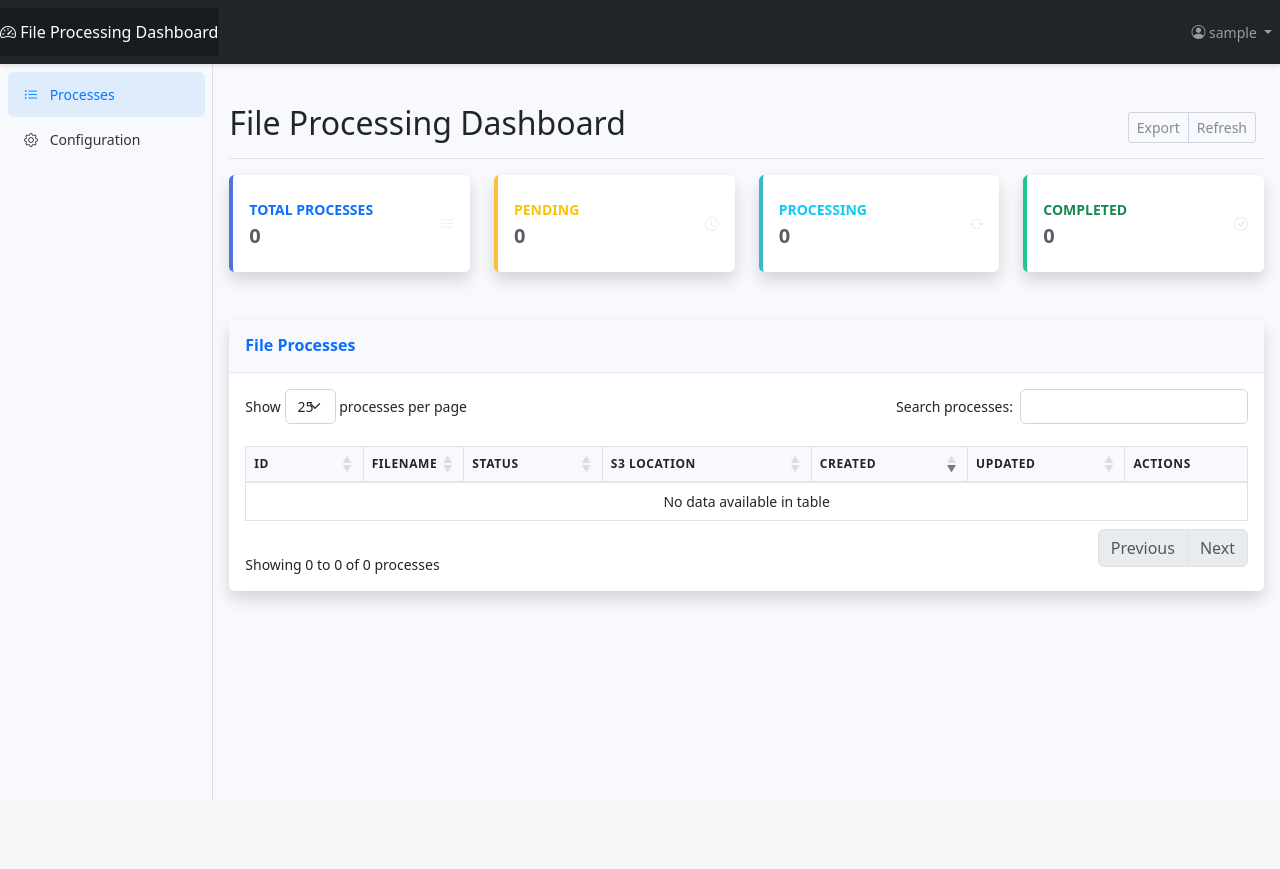
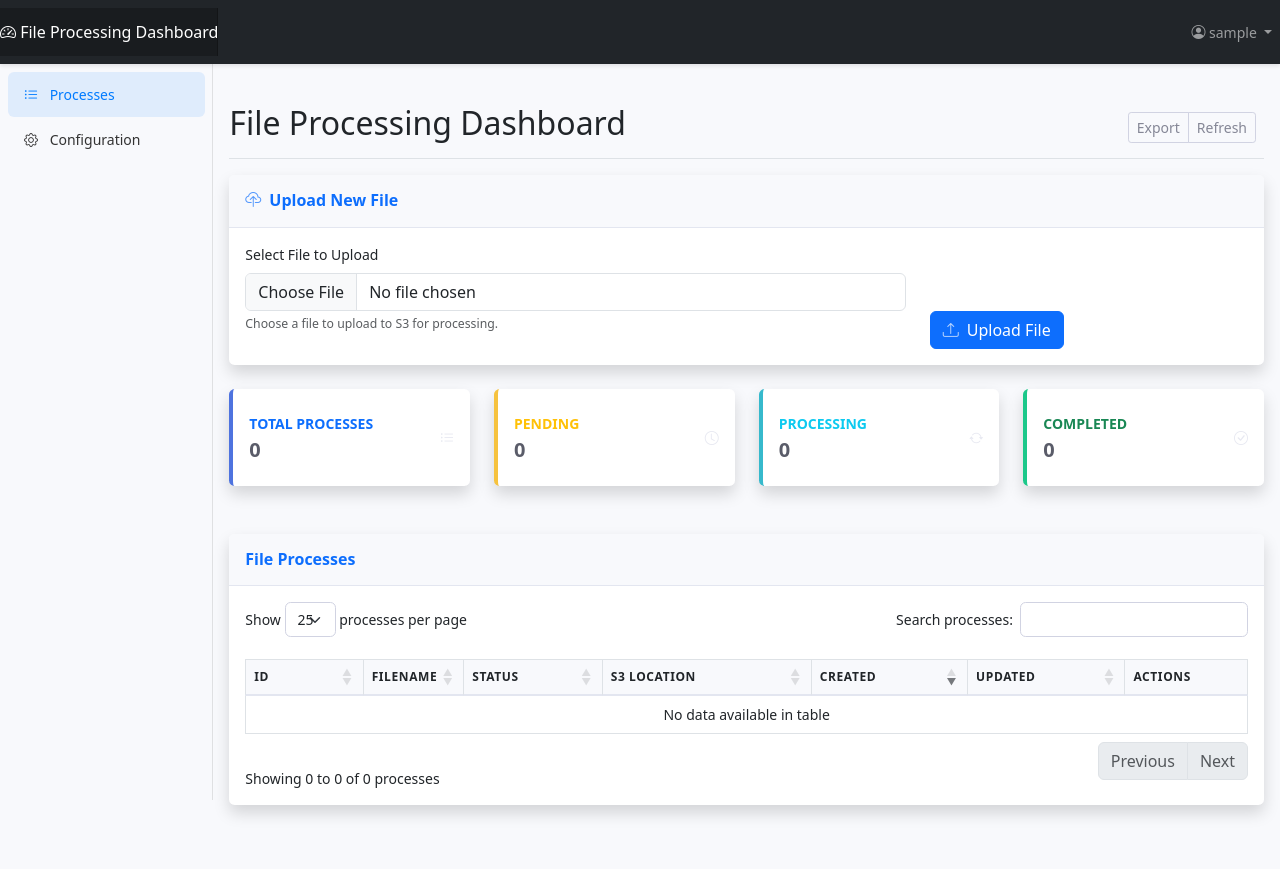
Before and after one commit to Fullstackdeveloper4545/aws, a Django app: page /dashboard/ in a window 1280 px wide. Before the commit the page ends 800 px from the top, so only its background shows below. Run offline with Django 5.2, Linux system fonts and the light colour scheme; the visitor is signed in with stand-in values (Sample User, id 1); data that the repository does not hold is empty; some libraries are stand-ins or nearby versions.

Commit message:
added s3 file upload

```diff
--- a/dashboard/requirements.txt
+++ b/dashboard/requirements.txt
@@ -3,3 +3,4 @@ psycopg2-binary==2.9.9
 python-dotenv==1.0.0
 gunicorn==21.2.0
 whitenoise==6.6.0
+boto3==1.34.0
--- a/dashboard/src/core/templates/core/dashboard.html
+++ b/dashboard/src/core/templates/core/dashboard.html
@@ -25,6 +25,34 @@
             <button type="button" class="btn btn-sm btn-outline-secondary">Export</button>
             <button type="button" class="btn btn-sm btn-outline-secondary">Refresh</button>
         </div>
+    </div>
+</div>
+
+<!-- File Upload Section -->
+<div class="card shadow mb-4">
+    <div class="card-header py-3">
+        <h6 class="m-0 font-weight-bold text-primary">
+            <i class="bi bi-cloud-upload me-2"></i>Upload New File
+        </h6>
+    </div>
+    <div class="card-body">
+        <form method="POST" enctype="multipart/form-data">
+            {% csrf_token %}
+            <div class="row">
+                <div class="col-md-8">
+                    <div class="mb-3">
+                        <label for="file" class="form-label">Select File to Upload</label>
+                        <input type="file" class="form-control" id="file" name="file" required>
+                        <div class="form-text">Choose a file to upload to S3 for processing.</div>
+                    </div>
+                </div>
+                <div class="col-md-4 d-flex align-items-end">
+                    <button type="submit" class="btn btn-primary">
+                        <i class="bi bi-upload me-2"></i>Upload File
+                    </button>
+                </div>
+            </div>
+        </form>
     </div>
 </div>
 
--- a/dashboard/src/core/urls.py
+++ b/dashboard/src/core/urls.py
@@ -5,5 +5,5 @@ app_name = 'core'
 
 urlpatterns = [
     path('', views.dashboard_home, name='dashboard_home'),
-    path('process/<uuid:process_id>/', views.process_detail, name='process_detail'),
+    path('process/<uuid:process_id>/', views.process_detail, name='process_detail')
 ]
--- a/dashboard/src/core/views.py
+++ b/dashboard/src/core/views.py
@@ -1,11 +1,50 @@
 from django.shortcuts import render, get_object_or_404
-from django.db.models import Count, Q
 from django.contrib.auth.decorators import login_required
+from django.contrib import messages
+from django.conf import settings
+import boto3
+import os
+import uuid
+from datetime import datetime
 from .models import FileProcess, ApiCall
+
+def get_s3_client():
+    """Helper function to create S3 client using Django settings"""
+    return boto3.client(
+        's3',
+        aws_access_key_id=settings.AWS_ACCESS_KEY_ID,
+        aws_secret_access_key=settings.AWS_SECRET_ACCESS_KEY,
+        region_name=settings.AWS_S3_REGION_NAME
+    )
 
 @login_required
 def dashboard_home(request):
     """Dashboard home view showing file processes with statistics"""
+    if request.method == 'POST':
+        uploaded_file = request.FILES.get('file')
+
+        if not uploaded_file:
+            messages.error(request, 'Please select a file to upload.')
+        else:
+            try:
+                # Initialize S3 client using settings
+                s3_client = get_s3_client()
+
+                # Generate unique filename
+                file_extension = os.path.splitext(uploaded_file.name)[1]
+                unique_filename = f"{uuid.uuid4()}{file_extension}"
+
+                # Upload to S3 using settings
+                bucket_name = settings.AWS_STORAGE_BUCKET_NAME
+                s3_key = f"{settings.AWS_BUCKET_FOLDER}/{datetime.now().strftime('%Y-%m-%d')}/{unique_filename}"
+
+                s3_client.upload_fileobj(
+                    uploaded_file,
+                    bucket_name,
+                    s3_key
+                )
+            except Exception as e:
+                messages.error(request, f'Error uploading file: {str(e)}')
 
     # Get statistics for cards
     total_processes = FileProcess.objects.count()
```
Also changed, not shown: dashboard/src/dashboard/settings.py (+7 -0 lines).
